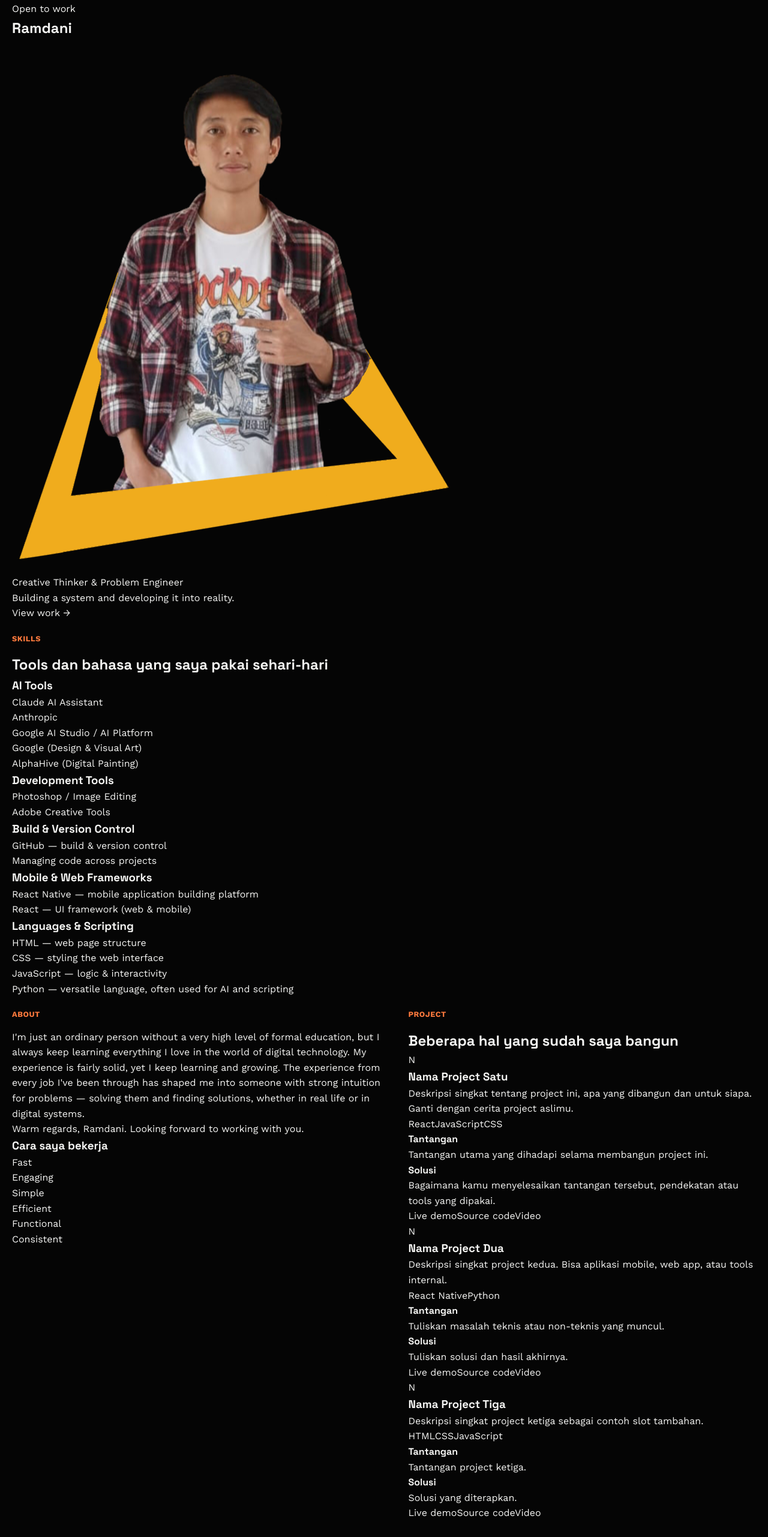
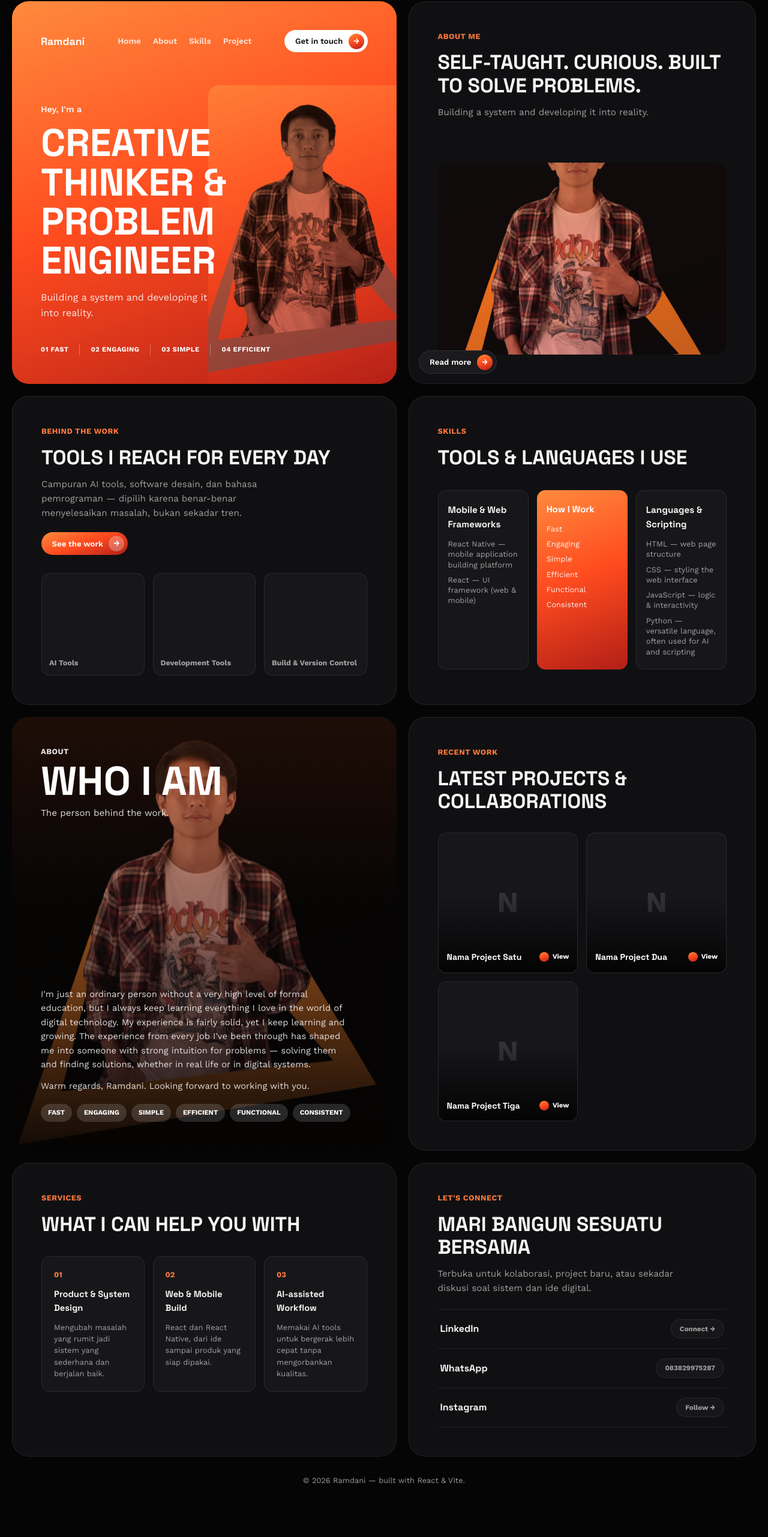
Before and after one commit to ramdani1202/Ramdani, a React (Vite) app: page / in a window 1280 px wide. Shown: the part 18-2580 px from the top of the page at 60% size. After the commit the page ends 2520 px from the top, so only its background shows below. Built offline with nearby package versions, Linux system fonts and the light colour scheme.

Commit message:
Add files via upload

```diff
--- a/src/components/About.jsx
+++ b/src/components/About.jsx
@@ -5,23 +5,23 @@ export default function About() {
   const paragraphs = profile.bio.split("\n\n");
 
   return (
-    <section id="about" className="about">
-      <div className="about__inner">
-        <div className="pf-label">About</div>
+    <div className="panel about-panel" id="about">
+      {profile.photo && <img src={profile.photo} alt={profile.name} />}
+      <div className="about-panel__overlay" />
+      <div className="about-panel__scrim" />
 
-        <div className="about__grid">
-          <div className="about__bio">
-            {paragraphs.map((p, i) => <p key={i}>{p}</p>)}
-          </div>
+      <div className="about-panel__content">
+        <div className="about-panel__label">About</div>
+        <h2 className="about-panel__title">Who I Am</h2>
+        <p className="about-panel__sub">The person behind the work.</p>
 
-          <div className="about__principles">
-            <h3>Cara saya bekerja</h3>
-            <ul>
-              {workPrinciples.map((p) => <li key={p}>{p}</li>)}
-            </ul>
+        <div className="about-panel__bio">
+          {paragraphs.map((p, i) => <p key={i}>{p}</p>)}
+          <div className="about-panel__principles">
+            {workPrinciples.map((p) => <span key={p}>{p}</span>)}
           </div>
         </div>
       </div>
-    </section>
+    </div>
   );
 }
--- a/src/components/Contact.jsx
+++ b/src/components/Contact.jsx
@@ -1,23 +1,72 @@
 import { profile } from "../data/Profile.js";
 
+const SERVICES = [
+  {
+    num: "01",
+    title: "Product & System Design",
+    text: "Mengubah masalah yang rumit jadi sistem yang sederhana dan berjalan baik.",
+  },
+  {
+    num: "02",
+    title: "Web & Mobile Build",
+    text: "React dan React Native, dari ide sampai produk yang siap dipakai.",
+  },
+  {
+    num: "03",
+    title: "AI-assisted Workflow",
+    text: "Memakai AI tools untuk bergerak lebih cepat tanpa mengorbankan kualitas.",
+  },
+];
+
+function normalizeWhatsapp(number) {
+  const digits = number.replace(/\D/g, "");
+  return digits.startsWith("0") ? `62${digits.slice(1)}` : digits;
+}
+
 export default function Contact() {
-  const waLink = `https://wa.me/62${profile.contact.whatsapp.replace(/^0/, "")}`;
+  const waLink = `https://wa.me/${normalizeWhatsapp(profile.contact.whatsapp)}`;
 
   return (
-    <section id="contact" className="contact">
-      <div className="contact__inner">
-        <h2>Mari bangun sesuatu bersama.</h2>
-        <p>Terbuka untuk kolaborasi, project baru, atau sekadar diskusi soal sistem dan ide digital.</p>
+    <section id="contact" className="bento-row">
+      {/* Panel "Services": sama seperti panel "What I Can Help You With" di referensi */}
+      <div className="panel panel--dark">
+        <div className="pf-label">Services</div>
+        <h2 className="teaser-title">What I Can Help You With</h2>
 
-        <div className="contact__links">
-          <a href={profile.contact.linkedin} target="_blank" rel="noreferrer">LinkedIn</a>
-          <a href={waLink} target="_blank" rel="noreferrer">WhatsApp — {profile.contact.whatsapp}</a>
-          <a href={profile.contact.instagram} target="_blank" rel="noreferrer">Instagram</a>
+        <div className="services-grid">
+          {SERVICES.map((s) => (
+            <div className="service-card" key={s.num}>
+              <span className="service-card__num">{s.num}</span>
+              <h4>{s.title}</h4>
+              <p>{s.text}</p>
+            </div>
+          ))}
         </div>
       </div>
 
-      <div className="contact__footer">
-        <span>© {new Date().getFullYear()} {profile.name}</span>
+      {/* Panel kontak: daftar link, gaya sama seperti list "Recent Work" di referensi */}
+      <div className="panel panel--dark">
+        <div className="pf-label">Let's Connect</div>
+        <h2 className="teaser-title">Mari Bangun Sesuatu Bersama</h2>
+        <p className="teaser-text">
+          Terbuka untuk kolaborasi, project baru, atau sekadar diskusi soal
+          sistem dan ide digital.
+        </p>
+
+        <div className="contact-list">
+          <a className="contact-row" href={profile.contact.linkedin} target="_blank" rel="noreferrer">
+            <h4>LinkedIn</h4>
+            <span className="tag">Connect →</span>
+          </a>
+          <a className="contact-row" href={waLink} target="_blank" rel="noreferrer">
+            <h4>WhatsApp</h4>
+            <span className="tag">{profile.contact.whatsapp}</span>
+          </a>
+          <a className="contact-row" href={profile.contact.instagram} target="_blank" rel="noreferrer">
+            <h4>Instagram</h4>
+            <span className="tag">Follow →</span>
+          </a>
+        </div>
       </div>
     </section>
   );
--- a/src/components/Hero.jsx
+++ b/src/components/Hero.jsx
@@ -1,31 +1,56 @@
 import { profile } from "../data/Profile.js";
+import { workPrinciples } from "../data/Skills.js";
+
+const NAV_ITEMS = [
+  { label: "Home", href: "#top" },
+  { label: "About", href: "#about" },
+  { label: "Skills", href: "#skills" },
+  { label: "Project", href: "#project" },
+];
 
 export default function Hero() {
   return (
-    <section id="top" className="hero">
-      <div className="hero__inner">
-        <div className="hero__badge">Open to work</div>
+    <section id="top" className="bento-row">
+      {/* Panel oranye: nav + nama besar, sama seperti panel "Creative Director" di referensi */}
+      <div className="panel panel--orange hero-panel">
+        <nav className="hero-nav">
+          <span className="hero-nav__mark">{profile.name}</span>
+          <div className="hero-nav__links">
+            {NAV_ITEMS.map((item) => (
+              <a key={item.href} href={item.href}>{item.label}</a>
+            ))}
+          </div>
+          <a href="#contact" className="pf-btn pf-btn--light">
+            Get in touch <span className="pf-btn__dot" aria-hidden="true">→</span>
+          </a>
+        </nav>
 
-        <div className="hero__stage">
-          <h1 className="hero__name">{profile.name}</h1>
+        <div className="hero-badge">Hey, I'm a</div>
+        <h1 className="hero-title">{profile.role}</h1>
+        <p className="hero-tagline">{profile.tagline}</p>
 
-          <div className="hero__portrait">
-            {profile.photo ? (
-              <img src={profile.photo} alt={profile.name} />
-            ) : (
-              <div className="hero__portrait-placeholder">
-                <span>Foto profil</span>
-                <span className="hero__portrait-placeholder-sub">belum diupload</span>
-              </div>
-            )}
-          </div>
+        <div className="hero-photo">
+          {profile.photo && <img src={profile.photo} alt="" />}
         </div>
 
-        <p className="hero__role">{profile.role}</p>
-        <p className="hero__tagline">{profile.tagline}</p>
+        <div className="hero-tags">
+          {workPrinciples.slice(0, 4).map((p, i) => (
+            <span key={p}>{String(i + 1).padStart(2, "0")} {p}</span>
+          ))}
+        </div>
+      </div>
 
-        <a href="#project" className="hero__cta">
-          View work <span aria-hidden="true">→</span>
+      {/* Panel gelap: About me teaser + foto duotone, sama seperti panel kanan di referensi */}
+      <div className="panel panel--dark teaser-panel">
+        <div className="teaser-label">About me</div>
+        <h2 className="teaser-title">Self-taught. Curious. Built to solve problems.</h2>
+        <p className="teaser-text">{profile.tagline}</p>
+
+        <div className="teaser-photo">
+          {profile.photo && <img src={profile.photo} alt={profile.name} />}
+        </div>
+        <a href="#about" className="pf-btn pf-btn--dark teaser-cta">
+          Read more <span className="pf-btn__dot" aria-hidden="true">→</span>
         </a>
       </div>
     </section>
--- a/src/components/Project.jsx
+++ b/src/components/Project.jsx
@@ -1,56 +1,35 @@
 import { projects } from "../data/Project.js";
-
-function ProjectCard({ project }) {
-  return (
-    <article className="project-card">
-      <div className="project-card__media">
-        {project.image ? (
-          <img src={project.image} alt={project.title} />
-        ) : (
-          <div className="project-card__placeholder">{project.title.charAt(0)}</div>
-        )}
-      </div>
-
-      <div className="project-card__body">
-        <h3>{project.title}</h3>
-        <p className="project-card__desc">{project.description}</p>
-
-        <div className="project-card__tech">
-          {project.tech.map((t) => <span key={t}>{t}</span>)}
-        </div>
-
-        <div className="project-card__detail">
-          <div>
-            <h4>Tantangan</h4>
-            <p>{project.challenge}</p>
-          </div>
-          <div>
-            <h4>Solusi</h4>
-            <p>{project.solution}</p>
-          </div>
-        </div>
-
-        <div className="project-card__links">
-          <a href={project.links.live}>Live demo</a>
-          <a href={project.links.source}>Source code</a>
-          <a href={project.links.video}>Video</a>
-        </div>
-      </div>
-    </article>
-  );
-}
 
 export default function Project() {
   return (
-    <section id="project" className="projects">
-      <div className="projects__inner">
-        <div className="pf-label">Project</div>
-        <h2 className="pf-heading">Beberapa hal yang sudah saya bangun</h2>
+    <div className="panel panel--dark" id="project">
+      <div className="pf-label">Recent Work</div>
+      <h2 className="teaser-title">Latest Projects &amp; Collaborations</h2>
 
-        <div className="projects__grid">
-          {projects.map((p) => <ProjectCard project={p} key={p.id} />)}
-        </div>
+      <div className="gallery-grid">
+        {projects.map((p) => (
+          <a
+            className="gallery-card"
+            href={p.links?.live || "#"}
+            target={p.links?.live && p.links.live !== "#" ? "_blank" : undefined}
+            rel="noreferrer"
+            key={p.id}
+          >
+            {p.image ? (
+              <img className="gallery-card__img" src={p.image} alt={p.title} />
+            ) : (
+              <div className="gallery-card__ph">{p.title.charAt(0)}</div>
+            )}
+            <div className="gallery-card__info">
+              <h4>{p.title}</h4>
+              <span className="gallery-card__view">
+                <span className="dot" aria-hidden="true" />
+                View
+              </span>
+            </div>
+          </a>
+        ))}
       </div>
-    </section>
+    </div>
   );
 }
--- a/src/components/Skills.jsx
+++ b/src/components/Skills.jsx
@@ -1,21 +1,51 @@
-import { skillCategories } from "../data/Skills.js";
+import { skillCategories, workPrinciples } from "../data/Skills.js";
 
 export default function Skills() {
+  const tiles = skillCategories.slice(0, 3);
+  const sideLeft = skillCategories[3];
+  const sideRight = skillCategories[4];
+
   return (
-    <section id="skills" className="skills">
-      <div className="skills__inner">
-        <div className="pf-label pf-label--light">Skills</div>
-        <h2 className="pf-heading">Tools dan bahasa yang saya pakai sehari-hari</h2>
+    <section id="skills" className="bento-row">
+      {/* Panel "Behind the Work": headline + CTA + 3 tile kecil, sama seperti panel "Shaping Experiences" */}
+      <div className="panel panel--dark process-panel">
+        <div className="pf-label">Behind the Work</div>
+        <h2 className="teaser-title">Tools I Reach for Every Day</h2>
+        <p className="teaser-text">
+          Campuran AI tools, software desain, dan bahasa pemrograman — dipilih
+          karena benar-benar menyelesaikan masalah, bukan sekadar tren.
+        </p>
+        <a href="#project" className="pf-btn pf-btn--solid">
+          See the work <span className="pf-btn__dot" aria-hidden="true">→</span>
+        </a>
 
-        <div className="skills__grid">
-          {skillCategories.map((cat) => (
-            <div className="skill-card" key={cat.category}>
-              <h3>{cat.category}</h3>
-              <ul>
-                {cat.items.map((item) => <li key={item}>{item}</li>)}
-              </ul>
-            </div>
+        <div className="process-tiles">
+          {tiles.map((cat) => (
+            <div className="tile" key={cat.category}>{cat.category}</div>
           ))}
+        </div>
+      </div>
+
+      {/* Panel Skills: 3 kartu, satu di-highlight — sama seperti panel "Pricing" di referensi */}
+      <div className="panel panel--dark">
+        <div className="pf-label">Skills</div>
+        <h2 className="teaser-title">Tools &amp; Languages I Use</h2>
+
+        <div className="skills-cards">
+          <div className="skill-tier">
+            <h4>{sideLeft.category}</h4>
+            <ul>{sideLeft.items.map((i) => <li key={i}>{i}</li>)}</ul>
+          </div>
+
+          <div className="skill-tier skill-tier--featured">
+            <h4>How I Work</h4>
+            <ul>{workPrinciples.map((p) => <li key={p}>{p}</li>)}</ul>
+          </div>
+
+          <div className="skill-tier">
+            <h4>{sideRight.category}</h4>
+            <ul>{sideRight.items.map((i) => <li key={i}>{i}</li>)}</ul>
+          </div>
         </div>
       </div>
     </section>
```
